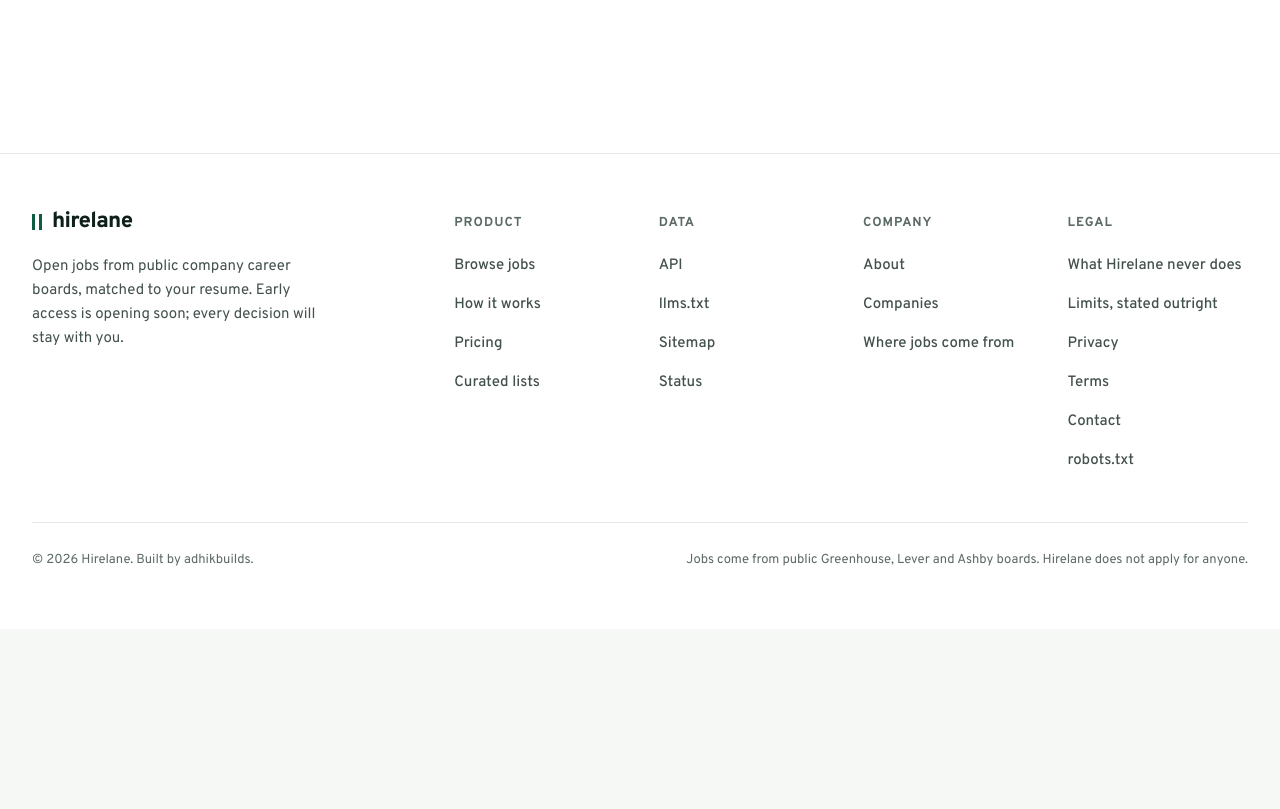
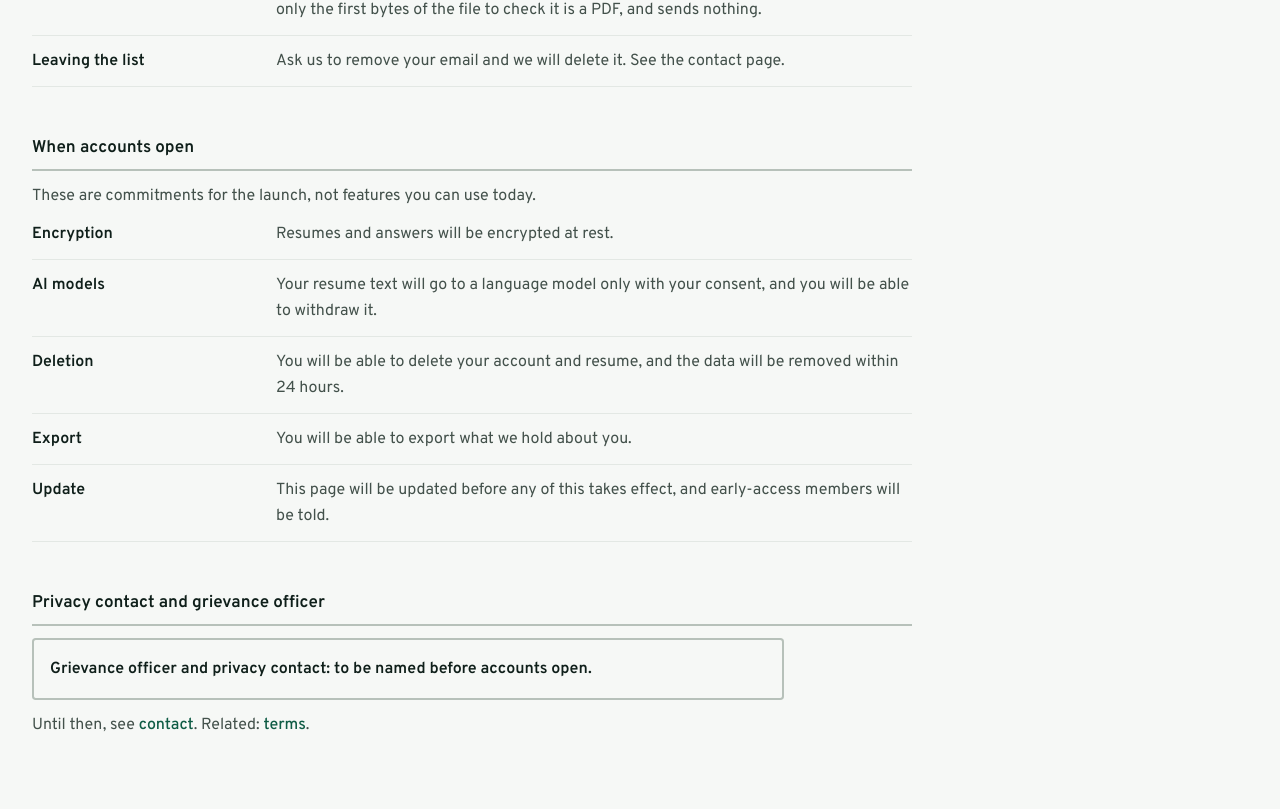
Before and after one commit to adhikbuilds/hirelane, a Next.js app in the folder apps/web/: page /privacy in a window 1280 px wide. Before the commit this address had no page. Shown: the part 711-1520 px from the top of the page. Before the commit the page ends 1340 px from the top, so only its background shows below. Built offline with nearby package versions, Linux system fonts and the light colour scheme.

Commit message:
feat(web): privacy, terms and contact pages

```diff
--- /dev/null
+++ b/apps/web/app/contact/page.tsx
@@ -0,0 +1,33 @@
+import type { Metadata } from "next";
+import Link from "next/link";
+import { PageShell, Rows, Section } from "@/components/landing/page-shell";
+
+export const metadata: Metadata = {
+  title: "Contact",
+  description: "How to reach Hirelane about privacy, data removal or a wrong listing.",
+};
+
+export default function Contact() {
+  return (
+    <PageShell title="Contact." lede="Hirelane is built by one independent developer, adhikbuilds. A monitored inbox is being set up.">
+      <Section id="privacy-contact" title="Privacy and data requests">
+        <p data-testid="privacy-contact" className="mt-3 max-w-[72ch] rounded border-2 border-rule-strong p-4 font-semibold">
+          Privacy contact and grievance officer: to be named before accounts open.
+        </p>
+      </Section>
+      <Section id="other" title="Other things">
+        <Rows
+          rows={[
+            { lead: "A wrong listing", text: "Each job links to its source posting, which is the authority. Report errors to the employer, or check the status page for ingest problems." },
+            { lead: "Service health", text: "The status page shows how fresh the data is." },
+          ]}
+        />
+      </Section>
+      <p className="text-ink-2">
+        See <Link href="/privacy" className="font-medium text-lane hover:underline">privacy</Link>,{" "}
+        <Link href="/terms" className="font-medium text-lane hover:underline">terms</Link> and{" "}
+        <Link href="/status" className="font-medium text-lane hover:underline">status</Link>.
+      </p>
+    </PageShell>
+  );
+}
--- /dev/null
+++ b/apps/web/app/privacy/page.tsx
@@ -0,0 +1,49 @@
+import type { Metadata } from "next";
+import Link from "next/link";
+import { PageShell, Rows, Section } from "@/components/landing/page-shell";
+
+export const metadata: Metadata = {
+  title: "Privacy",
+  description: "What Hirelane collects today (almost nothing), and what will change when accounts open.",
+};
+
+export default function Privacy() {
+  return (
+    <PageShell
+      title="Privacy: what we collect today, and what changes later."
+      lede="Hirelane has no accounts yet. This page describes the product as it is now, then what we commit to before accounts open."
+    >
+      <Section id="today" title="Today: the public board">
+        <Rows
+          rows={[
+            { lead: "Browsing", text: "The public job board collects no personal data. There is no sign-in, no tracking cookie and no advertising." },
+            { lead: "Early-access list", text: "If you join, we store your email address and, if you give it, your graduation year, plus a record that you consented to be emailed once when accounts open. Nothing else is asked." },
+            { lead: "Rate limiting", text: "To stop abuse, the sign-up form is rate-limited. For that, your IP address (for IPv6, its /64 network) is used as the key of a short-lived counter. The counter is not linked to your email, and old counters are pruned." },
+            { lead: "Resumes", text: "No resumes are uploaded yet. The sample on the front page runs in your browser, reads only the first bytes of the file to check it is a PDF, and sends nothing." },
+            { lead: "Leaving the list", text: "Ask us to remove your email and we will delete it. See the contact page." },
+          ]}
+        />
+      </Section>
+      <Section id="later" title="When accounts open">
+        <p className="mt-3 max-w-[72ch] text-ink-2">These are commitments for the launch, not features you can use today.</p>
+        <Rows
+          rows={[
+            { lead: "Encryption", text: "Resumes and answers will be encrypted at rest." },
+            { lead: "AI models", text: "Your resume text will go to a language model only with your consent, and you will be able to withdraw it." },
+            { lead: "Deletion", text: "You will be able to delete your account and resume, and the data will be removed within 24 hours." },
+            { lead: "Export", text: "You will be able to export what we hold about you." },
+            { lead: "Update", text: "This page will be updated before any of this takes effect, and early-access members will be told." },
+          ]}
+        />
+      </Section>
+      <Section id="grievance" title="Privacy contact and grievance officer">
+        <p data-testid="grievance-officer" className="mt-3 max-w-[72ch] rounded border-2 border-rule-strong p-4 font-semibold">
+          Grievance officer and privacy contact: to be named before accounts open.
+        </p>
+        <p className="mt-3 max-w-[72ch] text-ink-2">
+          Until then, see <Link href="/contact" className="font-medium text-lane hover:underline">contact</Link>. Related: <Link href="/terms" className="font-medium text-lane hover:underline">terms</Link>.
+        </p>
+      </Section>
+    </PageShell>
+  );
+}
--- /dev/null
+++ b/apps/web/app/terms/page.tsx
@@ -0,0 +1,38 @@
+import type { Metadata } from "next";
+import Link from "next/link";
+import { PageShell, Rows, Section } from "@/components/landing/page-shell";
+
+export const metadata: Metadata = {
+  title: "Terms",
+  description: "The terms for using the Hirelane public board and joining early access.",
+};
+
+export default function Terms() {
+  return (
+    <PageShell title="Terms, in plain words." lede="Short, because there is not much product yet. Fuller terms will be published before accounts open.">
+      <Section id="use" title="Using the site">
+        <Rows
+          rows={[
+            { lead: "The board", text: "The public job board is free to read. Jobs are listed from public Greenhouse, Lever and Ashby boards and link to the employer's own posting." },
+            { lead: "Accuracy", text: "Fields such as pay and location are extracted by rules from the posting and can be wrong. Check the source before you rely on them." },
+            { lead: "Applications", text: "Hirelane does not submit applications. Any application you make is made with the employer, on their form." },
+            { lead: "Fair use", text: "Automated access is allowed within the published rate limits and robots.txt. Do not try to disrupt the service." },
+          ]}
+        />
+      </Section>
+      <Section id="early-access" title="Early access">
+        <Rows
+          rows={[
+            { lead: "Status", text: "There are no accounts yet and nothing to pay for. Joining the list only means we will email you once when accounts open." },
+            { lead: "Prices", text: "Plans shown on the front page are planned prices, not an offer. They can change before checkout opens." },
+            { lead: "No guarantee", text: "The service is provided as is. We do not promise that any job is still open or that you will get an interview." },
+          ]}
+        />
+      </Section>
+      <p className="text-ink-2">
+        See <Link href="/privacy" className="font-medium text-lane hover:underline">privacy</Link> and{" "}
+        <Link href="/contact" className="font-medium text-lane hover:underline">contact</Link>.
+      </p>
+    </PageShell>
+  );
+}
```
Also changed, not shown: 1 other file (tests, documents, lock files or other folders).
